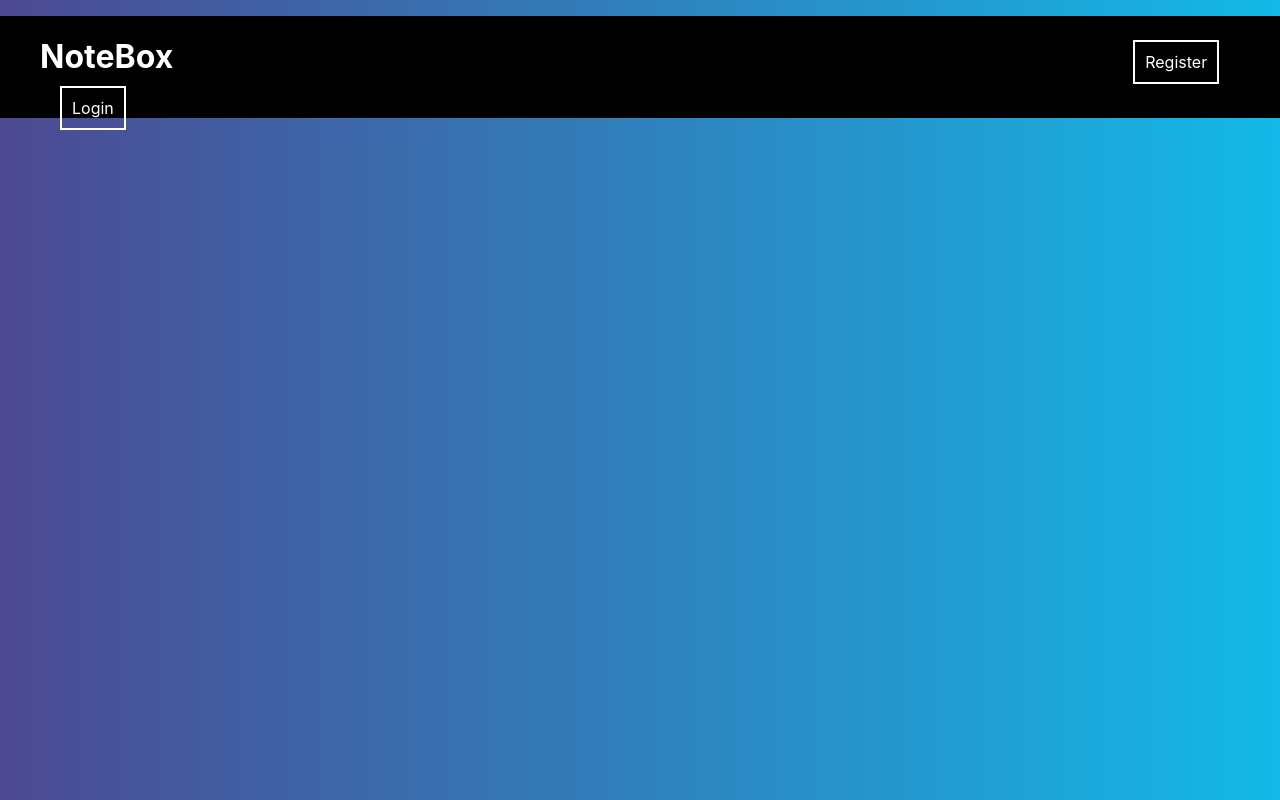
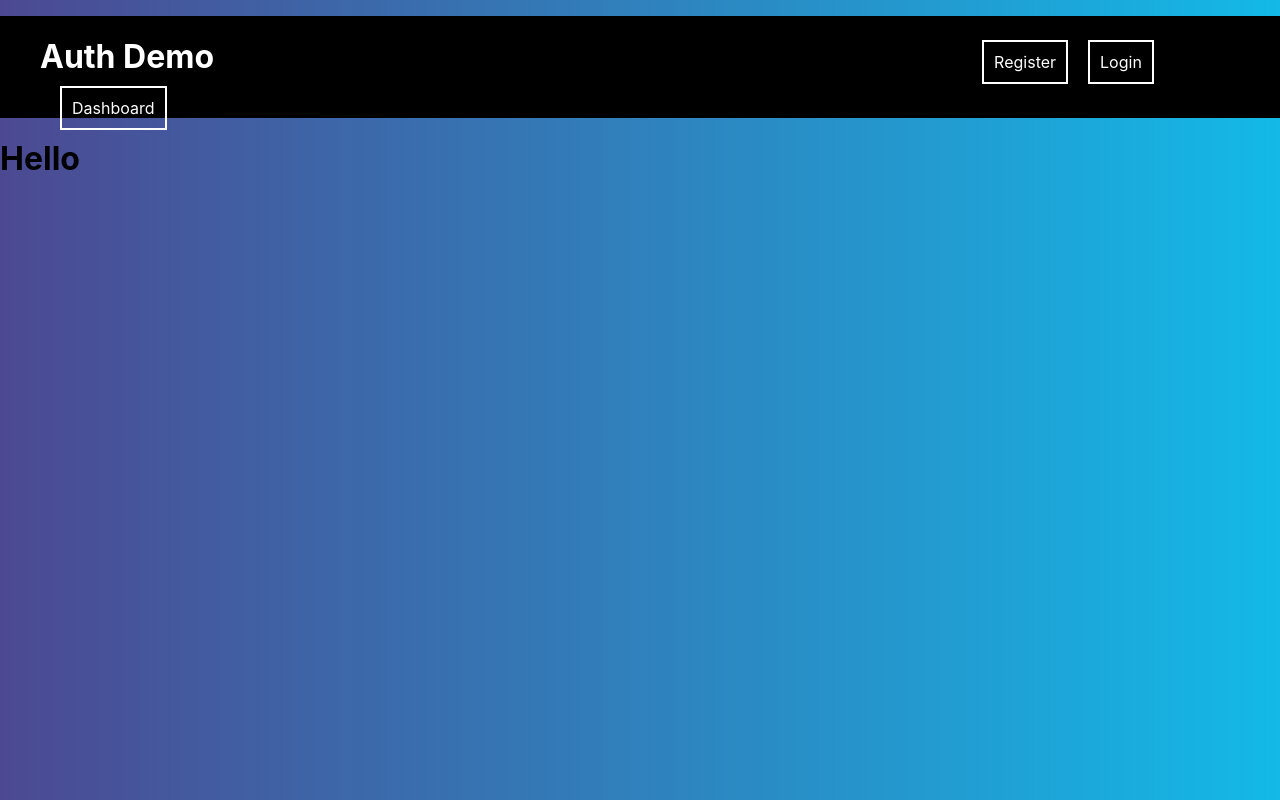
Before and after one commit to mintumintu/auth-app-front-end, a React (Create React App) app in the folder auth-front-end/: page /secret in a window 1280 px wide. Built offline with nearby package versions, Linux system fonts and the light colour scheme; no server answers.

Commit message:
Nav update

```diff
--- a/auth-front-end/src/App.js
+++ b/auth-front-end/src/App.js
@@ -5,6 +5,7 @@ import { BrowserRouter as Router,Route, Switch } from 'react-router-dom';
 import Home from './components/Home';
 import Register from './components/Register';
 import Navbar from './components/Navbar';
+import Dashboard from './components/Dashboard';
 
 function App() {
   return (
@@ -22,6 +23,9 @@ function App() {
       <Route path='/Register' exact>
         <Register />
       </Route>
+      <Route path='/secret' exact>
+        <Dashboard />
+      </Route>
     </Switch>
   </Router>
   );
--- /dev/null
+++ b/auth-front-end/src/components/Dashboard.js
@@ -0,0 +1,11 @@
+import React, { useState } from "react";
+
+const Dashboard = ()=>{
+const [email,setEmail]=useState(undefined);
+fetch('http://localhost:4000/secret').then(response=>response.json()).then(response=>setEmail(response.email))
+    return (<>
+            <h1>Hello {email}</h1>
+    </>);
+}
+
+export default Dashboard;
--- a/auth-front-end/src/components/Navbar.css
+++ b/auth-front-end/src/components/Navbar.css
@@ -15,5 +15,5 @@
     padding:10px;
 }
 .firstlink{
-    margin-left: 75vw;
+    margin-left: 60vw;
 }
--- a/auth-front-end/src/components/Navbar.js
+++ b/auth-front-end/src/components/Navbar.js
@@ -7,9 +7,10 @@ const Navbar = ()=>{
         <>
         <div className='nav-container'>
             <ul>
-                <li><h1>NoteBox</h1></li>
+                <li><h1>Auth Demo</h1></li>
                 <li><Link to='/register' className='navlink firstlink'>Register</Link></li>
                 <li><Link to='/login' className='navlink'>Login</Link></li>
+                <li><Link to='/secret' className='navlink'>Dashboard</Link></li>
             </ul>
         </div>
         </>
```
